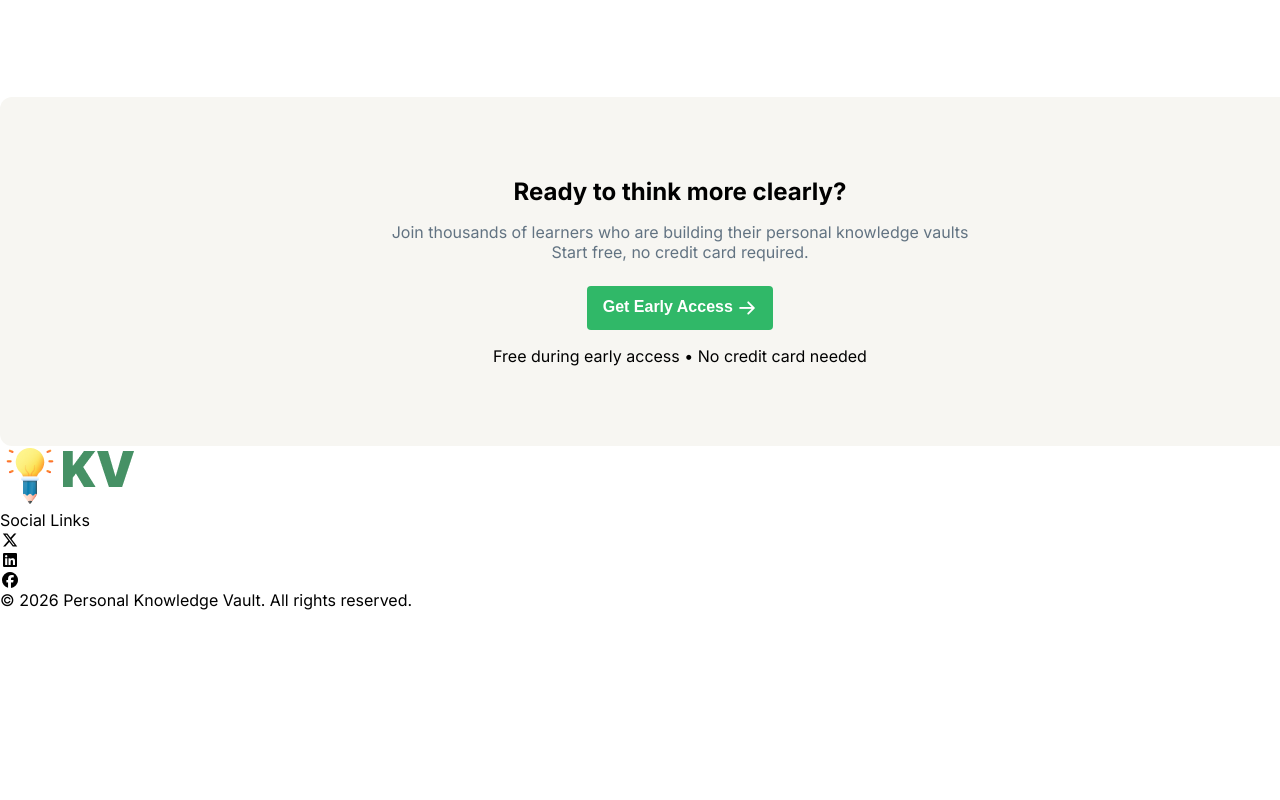
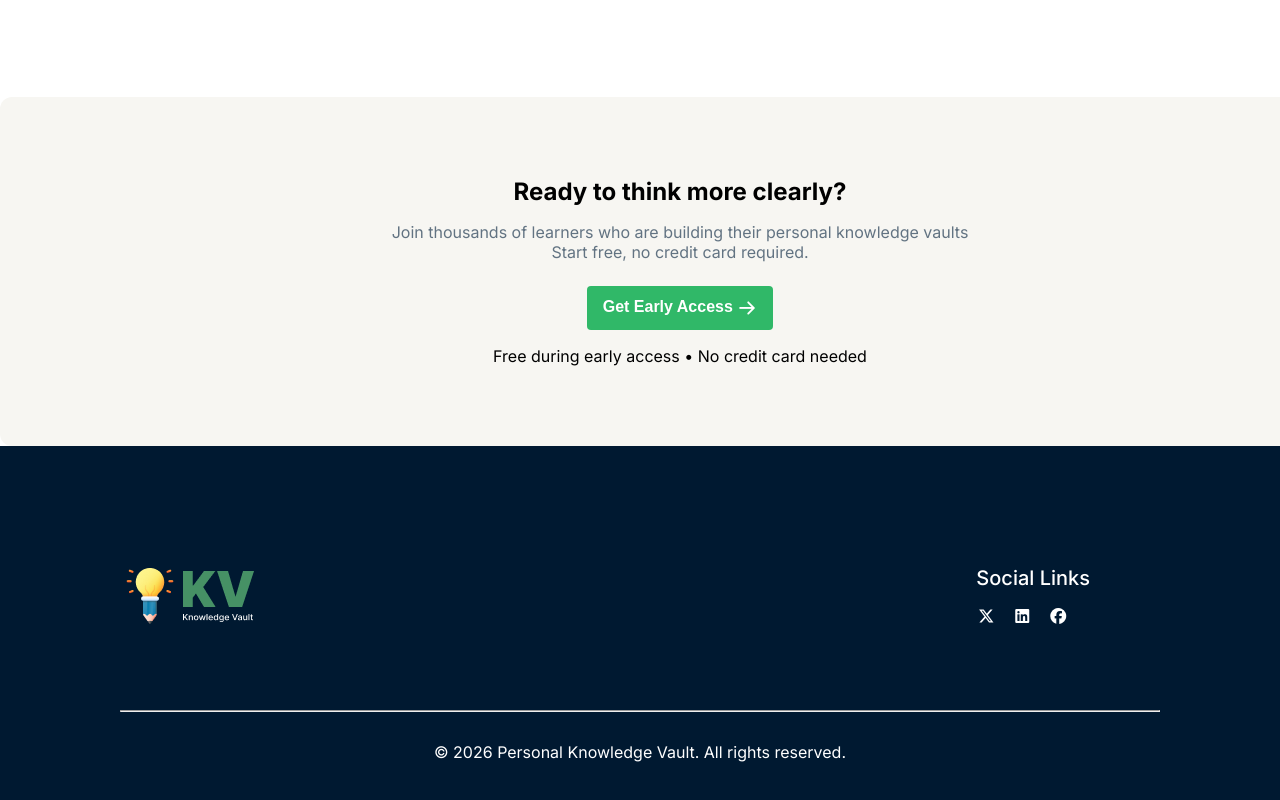
Before and after one commit to Jawadul-Hasan/Assignment-1, a plain HTML site: page index.html in a window 1280 px wide. Shown: the part 1863-2663 px from the top of the page. Before the commit the page ends 2473 px from the top, so only its background shows below. Drawn offline with Linux system fonts and the light colour scheme.

Commit message:
Designed footer

```diff
--- a/Styles/Assignment.css
+++ b/Styles/Assignment.css
@@ -283,3 +283,54 @@ nav .navbar-menu a{
 .ready-content img{
     vertical-align: middle;
 }
+
+footer{
+    background-color: #001931;
+    padding: 120px;
+}
+
+#footer-container{
+    max-width: 1360px;
+    margin: 0px auto;
+    color: #FFFFFF;
+}
+
+#footer-container .footer-section{
+    display: flex;
+    justify-content: space-between;
+    margin-bottom: 80px;
+}
+
+.footer-section .footer-icons{
+    padding-right: 70px;
+}
+
+.footer-section .footer-icons p{
+    font-size: 20px;
+    font-weight: 500;
+    margin-bottom: 16px;
+}
+
+.footer-section .footer-icons ul{
+    display: flex;
+    gap: 16px;
+}
+
+.footer-icons li{
+    list-style: none;
+}
+
+.copyright{
+    margin-top: 80px;
+}
+
+.copyright hr{
+    margin-bottom: 30px;
+}
+
+.copyright p{
+    font-size: 16px;
+    font-weight: 400;
+    color: #FFFFFF;
+    text-align: center;
+}
--- a/index.html
+++ b/index.html
@@ -119,21 +119,27 @@
             </div>
         </div>
     </section>
+
     <footer>
-        <section id="footer">
-            <div class="logo">
+        <section id="footer-container">
+            <div class="footer-section">
+                <div class="footer-img">
                     <img src="assets/logo-footer.png" alt="">
-                <p>Social Links</p>
+                </div>
+                <div class="footer-icons">
+                    <p >Social Links</p>
                     <ul>
                         <li><i class="fa-brands fa-x-twitter"></i></li>
                         <li><i class="fa-brands fa-linkedin"></i></li>
                         <li><i class="fa-brands fa-facebook"></i></li>
                     </ul>
                 </div>
+            </div>
             <div class="copyright">
+                <hr>
+                <p>&copy; 2026 Personal Knowledge Vault. All rights reserved.</p>
             </div>
         </section>
-        <p>&copy; 2026 Personal Knowledge Vault. All rights reserved.</p>
     </footer>
 </body>
 
```
Lines whose indentation alone changed are shown as unchanged.
